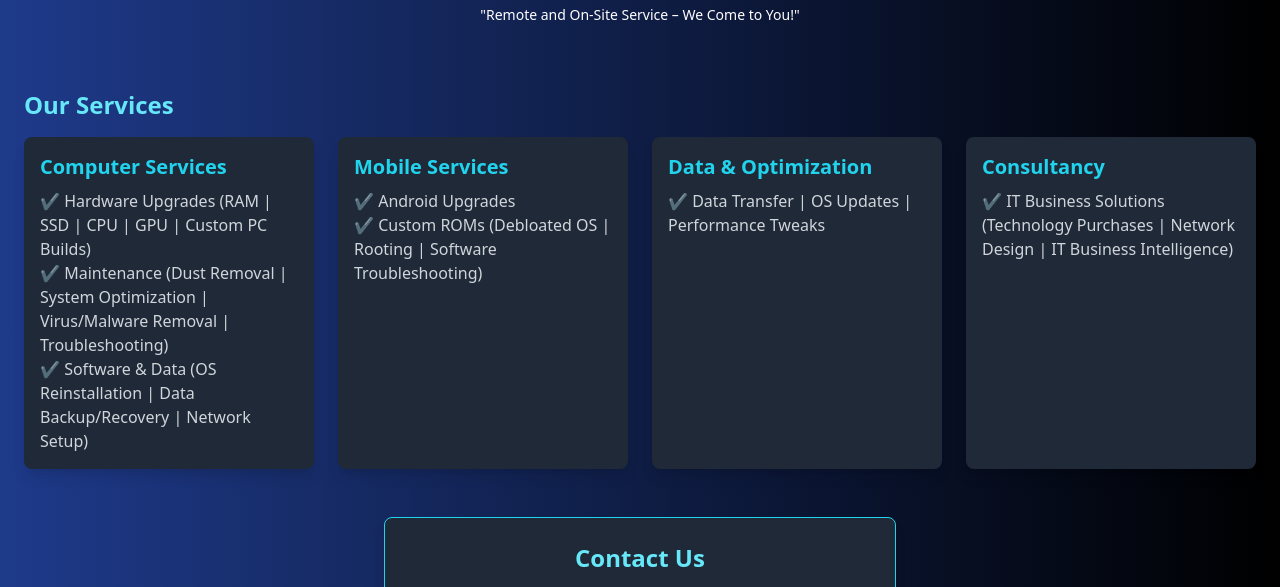
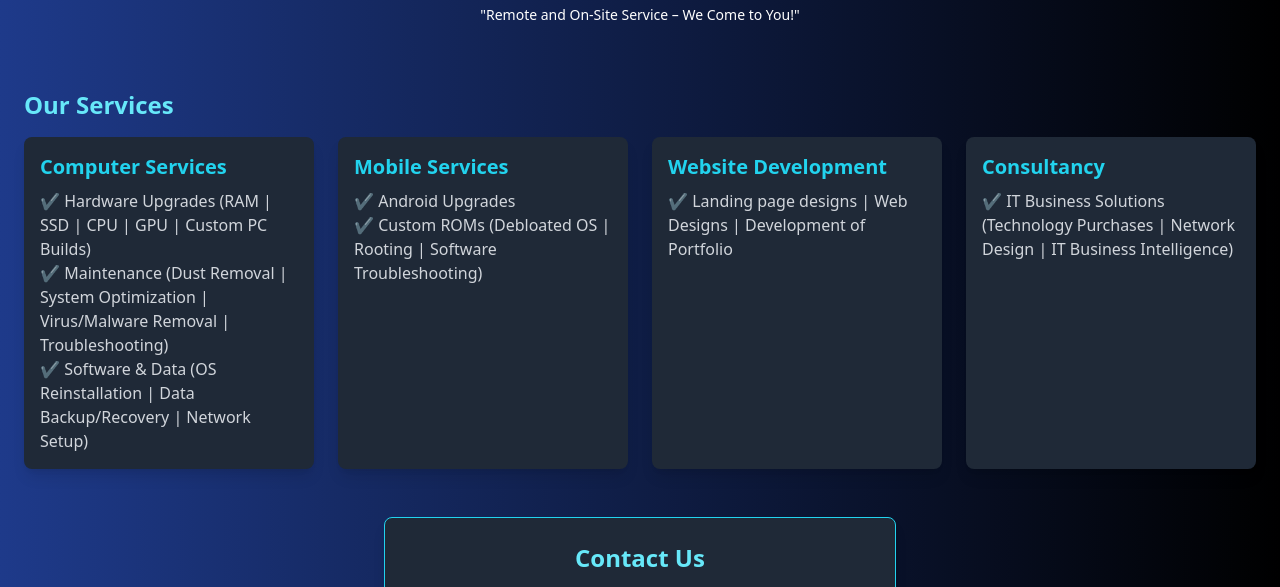
Before and after one commit to martinmwas254/Tech-Solutions, a plain HTML site: page index.html in a window 1280 px wide. Shown: the part 175-762 px from the top of the page. Drawn offline with nearby package versions, Linux system fonts and the light colour scheme; some packages are replaced by stand-ins of ours; a script that the page names is missing.

Commit message:
updated index.html

```diff
--- a/index.html
+++ b/index.html
@@ -57,9 +57,9 @@
             </div>
 
             <div class="bg-gray-800 p-4 rounded-lg shadow-lg hover:scale-105 transition-transform">
-                <h3 class="text-xl font-semibold text-cyan-400">Data & Optimization</h3>
+                <h3 class="text-xl font-semibold text-cyan-400">Website Development</h3>
                 <ul class="mt-2 text-gray-300">
-                    <li>✔ Data Transfer | OS Updates | Performance Tweaks</li>
+                    <li>✔ Landing page designs | Web Designs | Development of Portfolio </li>
                 </ul>
             </div>
 
```
